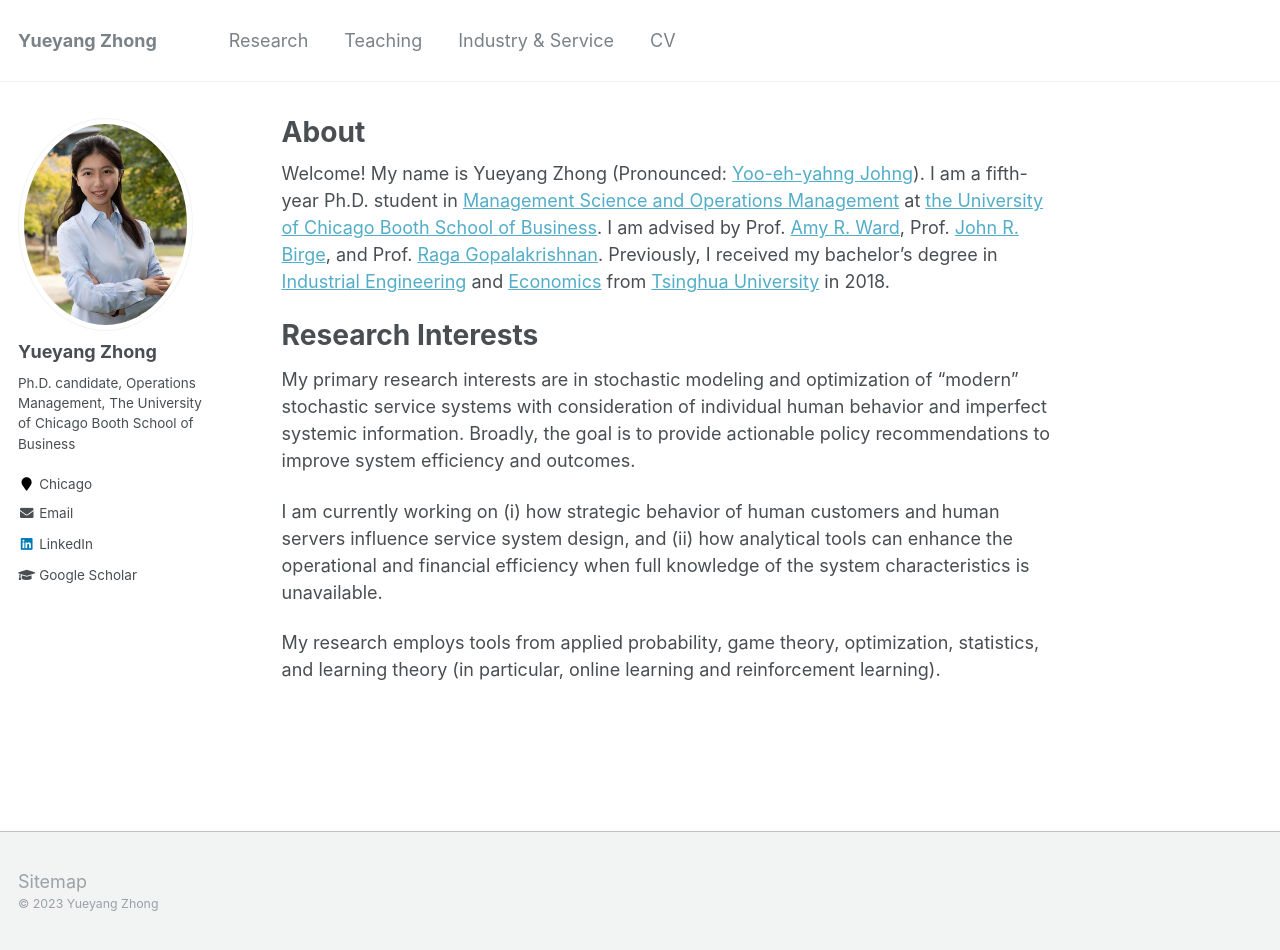
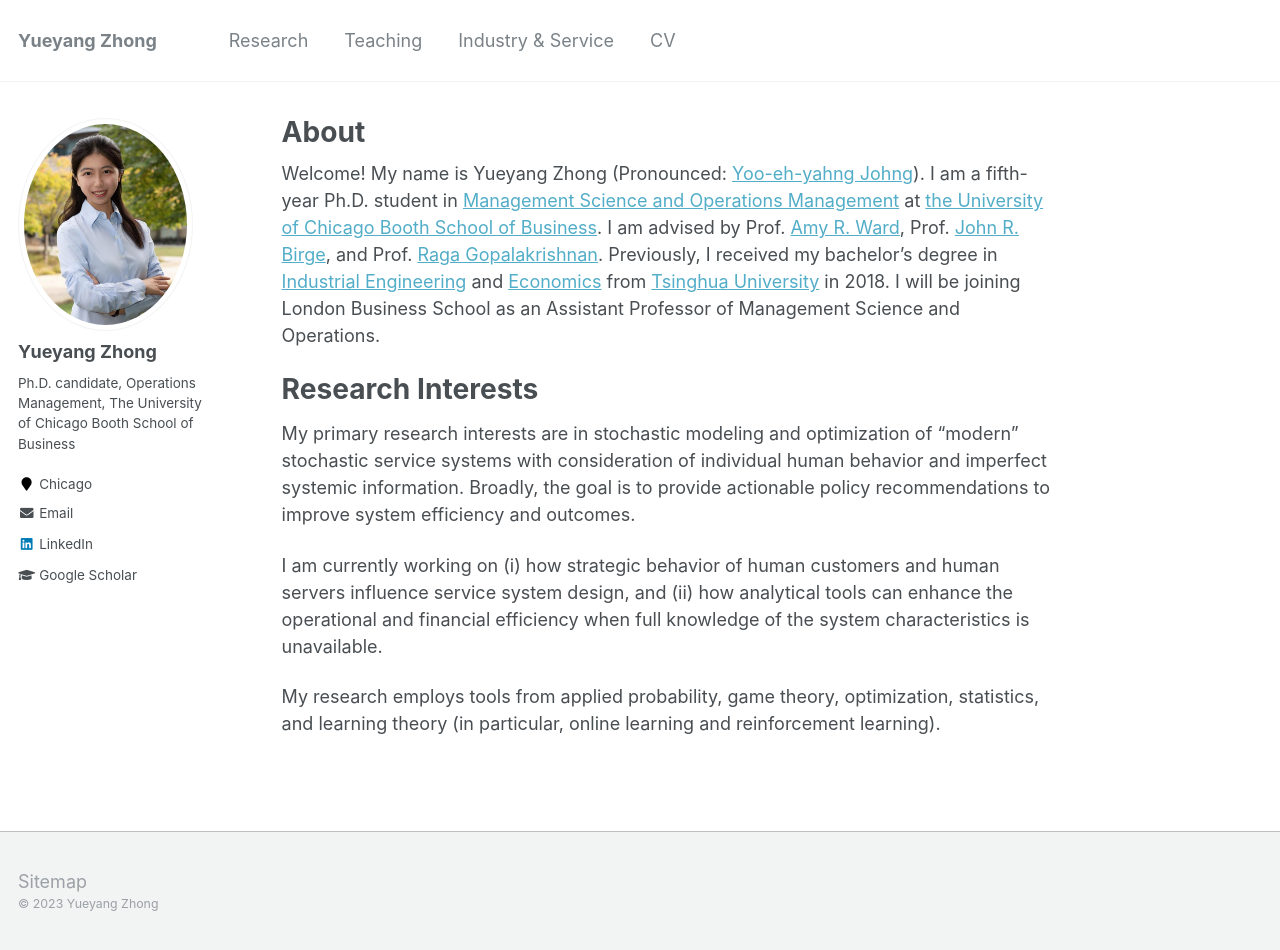
Before and after one commit to alicemengqi/site, a Jekyll site: the page built from _pages/about.md, in a window 1280 px wide and 950 px high. Built offline with Jekyll 4.4.1, drawn with Linux system fonts in a browser that asks for light colours.

Commit message:
Update about.md

```diff
--- a/_pages/about.md
+++ b/_pages/about.md
@@ -8,7 +8,7 @@
   - /about.html
 ---
 
-Welcome! My name is Yueyang Zhong (Pronounced: [Yoo-eh-yahng Johng](https://translate.google.com/?hl=en&tab=TT&sl=en&tl=zh-CN&text=Yueyang%20Zhong&op=translate)). I am a fifth-year Ph.D. student in [Management Science and Operations Management](https://www.chicagobooth.edu/phd/dissertation-areas/management-science-and-operations-management) at [the University of Chicago Booth School of Business](https://www.chicagobooth.edu). I am advised by Prof. [Amy R. Ward](https://www.chicagobooth.edu/faculty/directory/w/amy-ward), Prof. [John R. Birge](https://www.chicagobooth.edu/faculty/directory/b/john-r-birge), and Prof. [Raga Gopalakrishnan](https://smith.queensu.ca/faculty_and_research/faculty_list/gopalakrishnan-raga.php). Previously, I received my bachelor's degree in [Industrial Engineering](https://www.ie.tsinghua.edu.cn/eng) and [Economics](https://www.sem.tsinghua.edu.cn/en) from [Tsinghua University](https://www.tsinghua.edu.cn/en) in 2018.
+Welcome! My name is Yueyang Zhong (Pronounced: [Yoo-eh-yahng Johng](https://translate.google.com/?hl=en&tab=TT&sl=en&tl=zh-CN&text=Yueyang%20Zhong&op=translate)). I am a fifth-year Ph.D. student in [Management Science and Operations Management](https://www.chicagobooth.edu/phd/dissertation-areas/management-science-and-operations-management) at [the University of Chicago Booth School of Business](https://www.chicagobooth.edu). I am advised by Prof. [Amy R. Ward](https://www.chicagobooth.edu/faculty/directory/w/amy-ward), Prof. [John R. Birge](https://www.chicagobooth.edu/faculty/directory/b/john-r-birge), and Prof. [Raga Gopalakrishnan](https://smith.queensu.ca/faculty_and_research/faculty_list/gopalakrishnan-raga.php). Previously, I received my bachelor's degree in [Industrial Engineering](https://www.ie.tsinghua.edu.cn/eng) and [Economics](https://www.sem.tsinghua.edu.cn/en) from [Tsinghua University](https://www.tsinghua.edu.cn/en) in 2018. I will be joining London Business School as an Assistant Professor of Management Science and Operations.
 
 # Research Interests
 My primary research interests are in stochastic modeling and optimization of "modern" stochastic service systems with consideration of individual human behavior and imperfect systemic information. Broadly, the goal is to provide actionable policy recommendations to improve system efficiency and outcomes.
```
